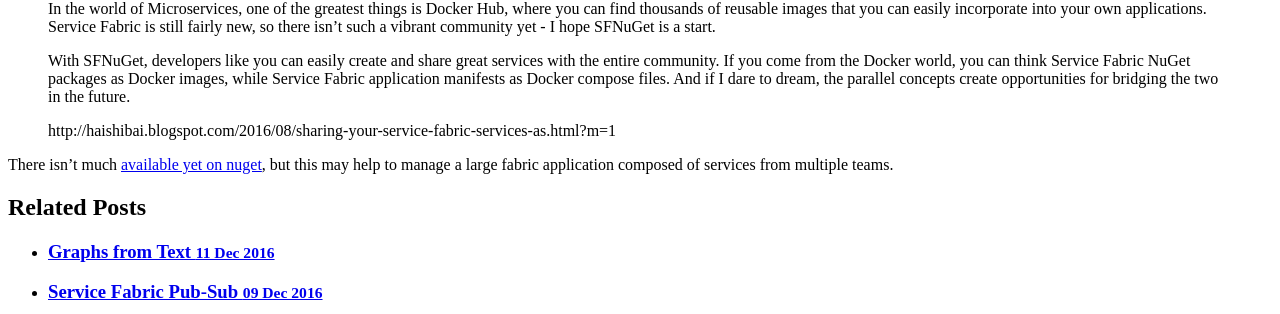
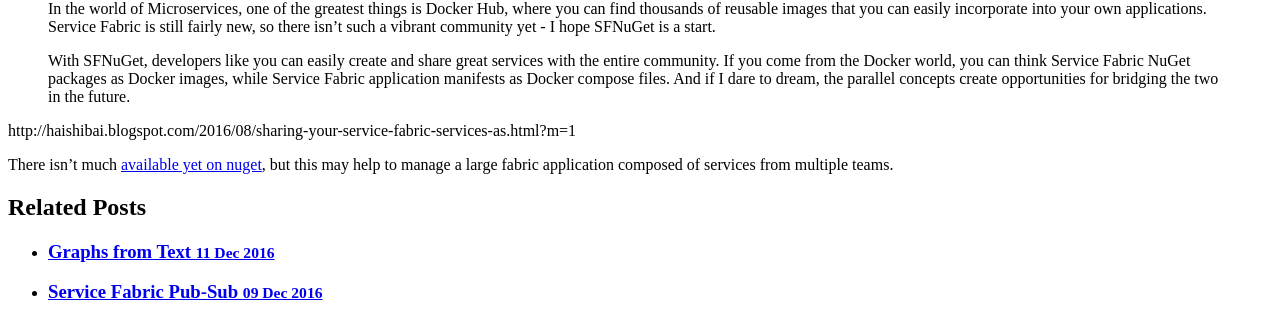
Before and after one commit to josephgardner/josephgardner.github.io, a Jekyll site: the page built from _posts/2016-12-12-sf-hub.md, in a window 1280 px wide. Shown: the part 508-822 px from the top of the page. Built offline with Jekyll 4.4.1, drawn with Linux system fonts in a browser that asks for light colours; nearby versions of some CDN libraries; comment, search, counter and statistics services are not loaded.

```diff
--- a/_posts/2016-12-12-sf-hub.md
+++ b/_posts/2016-12-12-sf-hub.md
@@ -9,6 +9,6 @@ comments: true
 
 > With SFNuGet, developers like you can easily create and share great services with the entire community. If you come from the Docker world, you can think Service Fabric NuGet packages as Docker images, while Service Fabric application manifests as Docker compose files. And if I dare to dream, the parallel concepts create opportunities for bridging the two in the future.
 
-> http://haishibai.blogspot.com/2016/08/sharing-your-service-fabric-services-as.html?m=1
+http://haishibai.blogspot.com/2016/08/sharing-your-service-fabric-services-as.html?m=1
 
 There isn't much [available yet on nuget](https://www.nuget.org/packages?q=Tags%3A%22SFNuGet%22), but this may help to manage a large fabric application composed of services from multiple teams.
```
